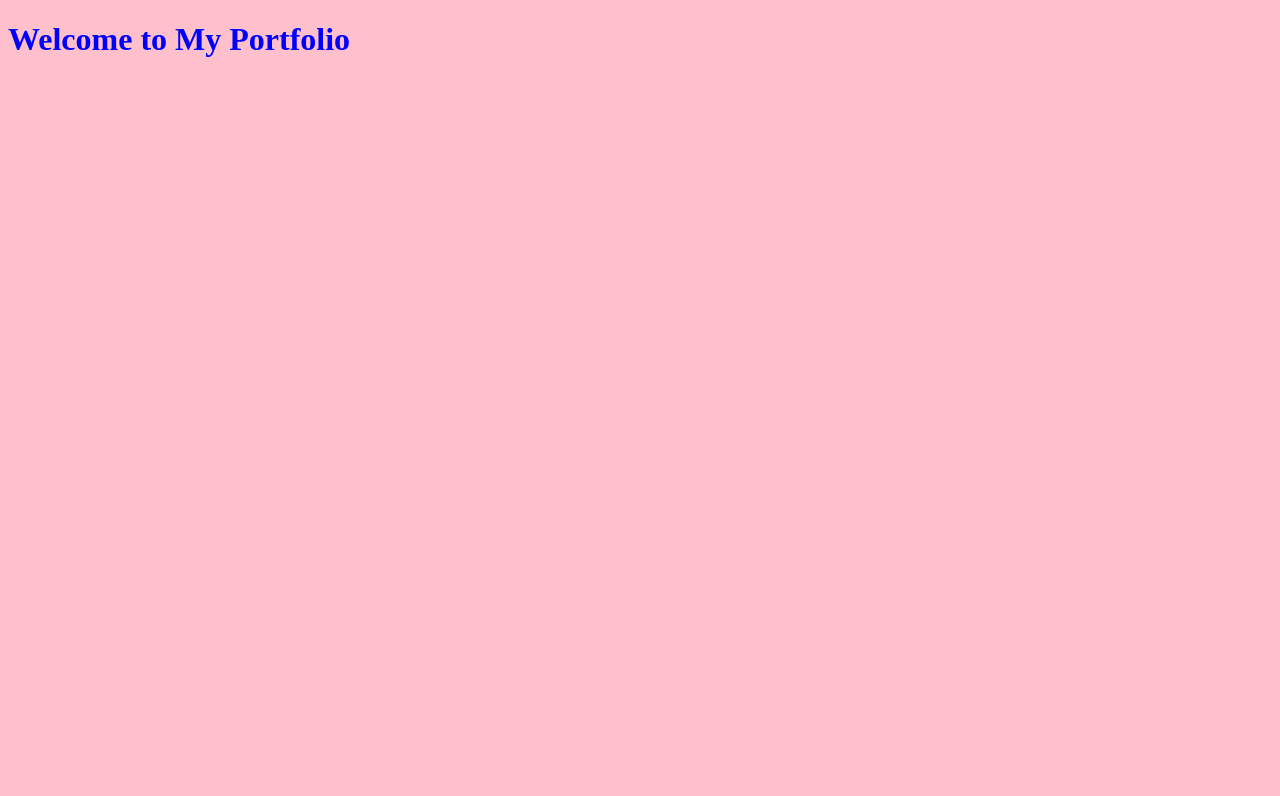
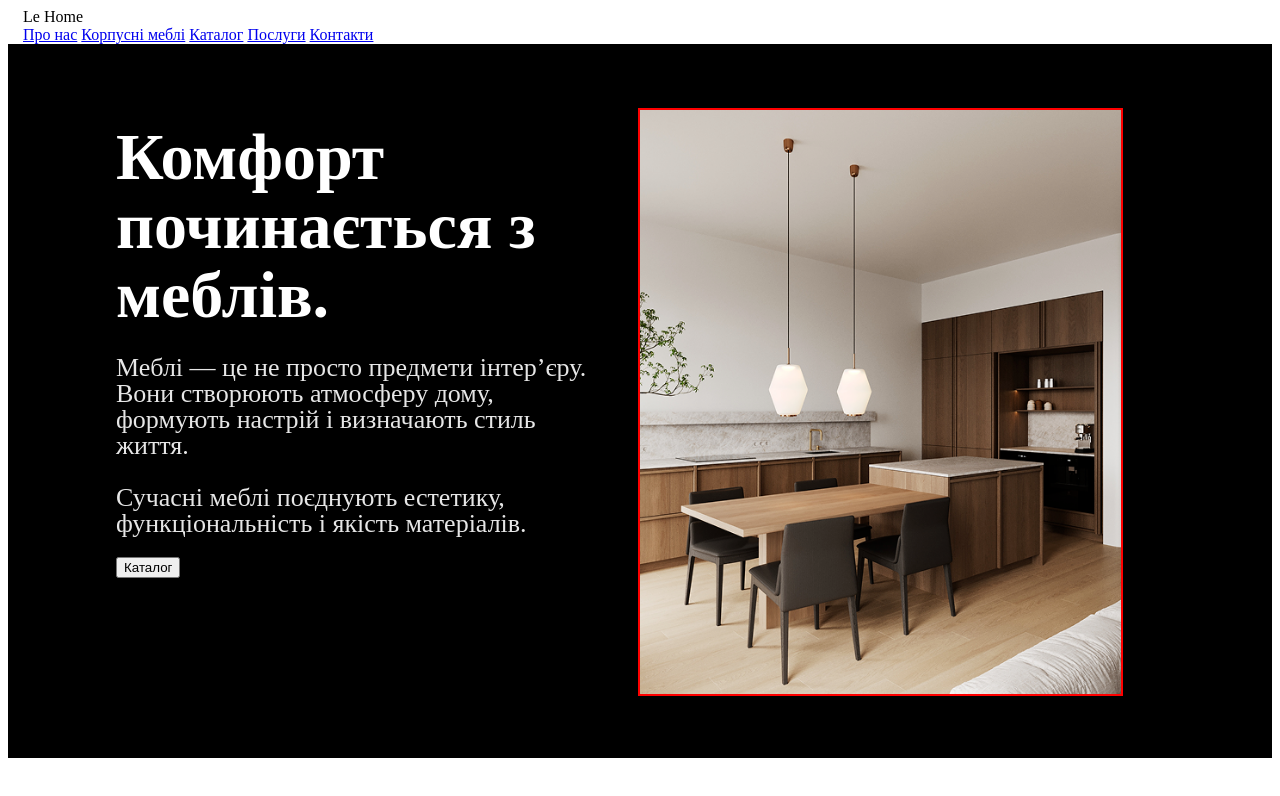
Before and after one commit to OksanaVS-prog/dev-portfolio-Photograph, a website: page src/html/index.html in a window 1280 px wide. Drawn offline with nearby package versions, Linux system fonts and the light colour scheme; files that its build step writes are made by us from their sources; files whose address does not match are found by name.

Commit message:
create structure and block about

```diff
--- a/package.json
+++ b/package.json
@@ -24,7 +24,10 @@
     "gulp": "^5.0.1",
     "gulp-clean-css": "^4.3.0",
     "gulp-cli": "^3.1.0",
+    "gulp-compile-handlebars": "^0.6.1",
+    "gulp-file-include": "^2.3.0",
     "gulp-htmlmin": "^5.0.1",
+    "gulp-rename": "^2.1.0",
     "gulp-terser": "^2.1.0"
   }
 }
--- a/src/css/styles.css
+++ b/src/css/styles.css
@@ -1,7 +1,53 @@
 body {
-    background-color: pink;
+    background-color: #fff;
 }
 
-h1 {
-    color: blue;
+.container {
+  max-width: 1440px;
+  margin: 0 auto;
+  padding: 0 15px;
 }
+
+.about {
+  padding: 64px 134px 62px 93px;
+  background-color: #000;
+  color: #fff;
+}
+
+.about-inner {
+  display: flex;
+  gap: 40px;
+  align-items: stretch;
+}
+
+.about-text {
+  width: 50%;
+}
+
+.about-image {
+  width: 50%;
+  border: 2px solid red;              /* белая рамка вокруг изображения */
+}
+
+.about-image img {
+  width: 100%;
+  display: block;
+}
+
+.about h1,
+.about p {
+  color: #fff;
+}
+.about-text h1 {
+  font-size: 66px;
+  line-height: 69px;
+  margin-top: 14px;
+  margin-bottom: 20px;
+}
+
+.about-text p {
+  margin-bottom: 20px;
+  line-height: 100%;
+  font-size: 26px;
+  opacity: 0.9;                 /* чуть мягче для белого на черном */
+}
--- a/src/html/index.html
+++ b/src/html/index.html
@@ -1,12 +1,26 @@
 <!DOCTYPE html>
-<html lang="en">
+<html lang="uk">
 <head>
     <meta charset="UTF-8">
     <meta name="viewport" content="width=device-width, initial-scale=1.0">
-    <title>Document</title>
+    <title>Меблі</title>
+    <meta name="description" content="Сучасні меблі для дому. Комфорт, стиль і якість.">
     <link rel="stylesheet" href="css/styles.css">
 </head>
 <body>
-    <h1>Welcome to My Portfolio</h1>
+    @@include('../pages/header.html')
+
+    <main>
+        @@include('../pages/banner.html')
+        @@include('../pages/about.html')
+        @@include('../pages/collection-furniture.html')
+        @@include('../pages/catalog-furniture.html')
+        @@include('../pages/services.html')
+        @@include('../pages/contacts.html')
+    </main>
+
+    @@include('../pages/footer.html')
+
+    <script src="js/main.js"></script>
 </body>
 </html>
--- /dev/null
+++ b/src/js/main.js
@@ -0,0 +1 @@
+console.log('main.js подключён');
--- /dev/null
+++ b/src/pages/about.html
@@ -0,0 +1,26 @@
+<section class="about">
+  <div class="container">
+    <div class="about-inner">
+
+      <div class="about-text">
+        <h1>Комфорт починається з меблів.</h1>
+
+        <p>
+          Меблі — це не просто предмети інтер’єру. Вони створюють атмосферу дому,
+          формують настрій і визначають стиль життя.
+        </p>
+
+        <p>
+          Сучасні меблі поєднують естетику, функціональність і якість матеріалів.
+        </p>
+
+        <button>Каталог</button>
+      </div>
+
+      <div class="about-image">
+        <img src="img/about-img.png" alt="Меблі в інтер’єрі">
+      </div>
+
+    </div>
+  </div>
+</section>
--- /dev/null
+++ b/src/pages/header.html
@@ -0,0 +1,13 @@
+<header class="header">
+    <div class="container">
+      <div class="logo">Le Home</div>
+
+      <nav class="nav">
+        <a href="#">Про нас</a>
+        <a href="#">Корпусні меблі</a>
+        <a href="#">Каталог</a>
+        <a href="#">Послуги</a>
+        <a href="#">Контакти</a>
+      </nav>
+    </div>
+  </header>
```
Also changed, not shown: gulpfile.js (+52 -22 lines), dist/css/styles.css, dist/img/about-img.png (added), dist/img/about.webp (added), dist/index.html, dist/js/main.js (added), src/img/about-img.png (added), src/img/about.webp (added), src/pages/banner.html (added), src/pages/catalog-furniture.html (added), src/pages/collection-furniture.html (added), src/pages/contacts.html (added), src/pages/footer.html (added), src/pages/services.html (added), 1 other file.
